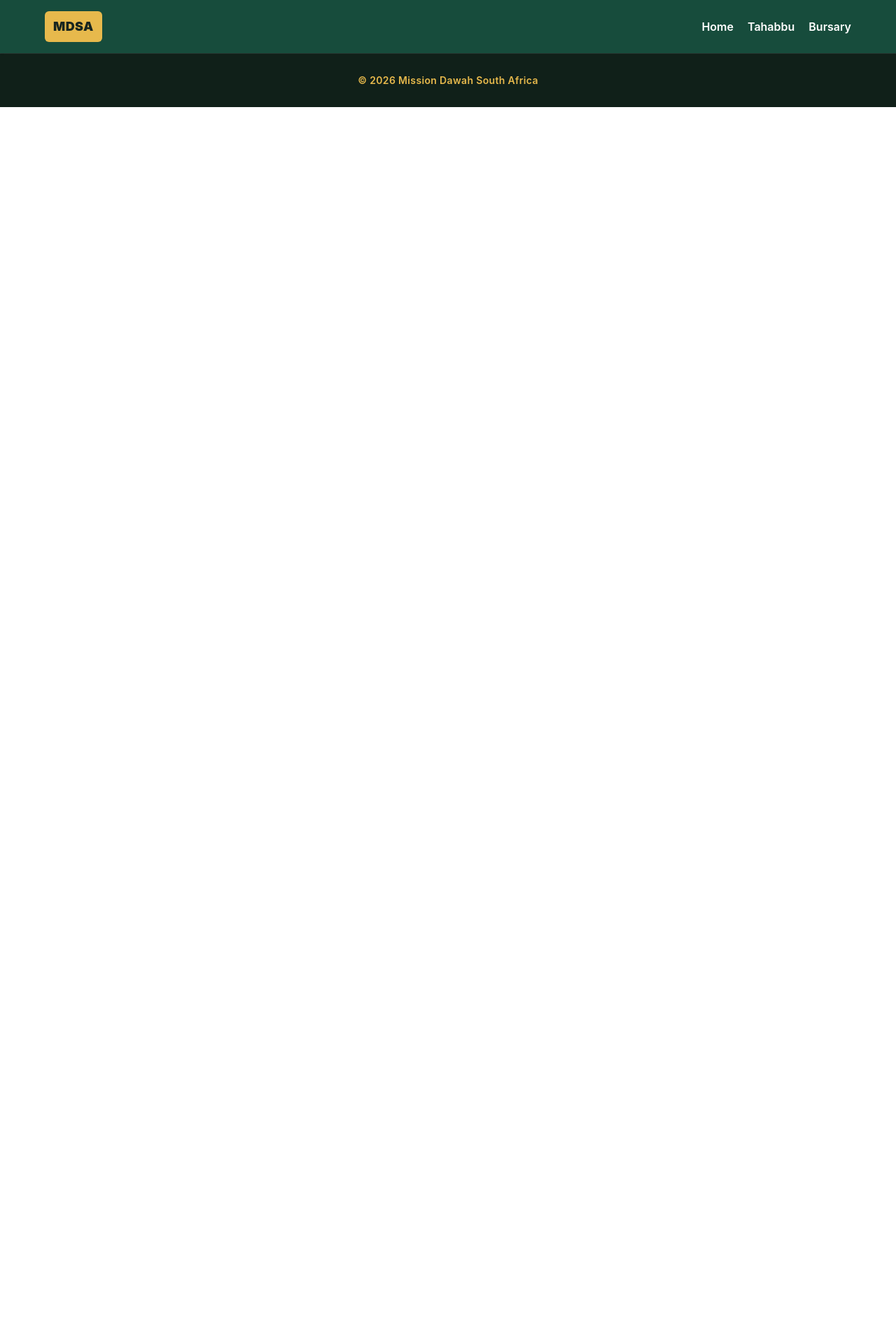
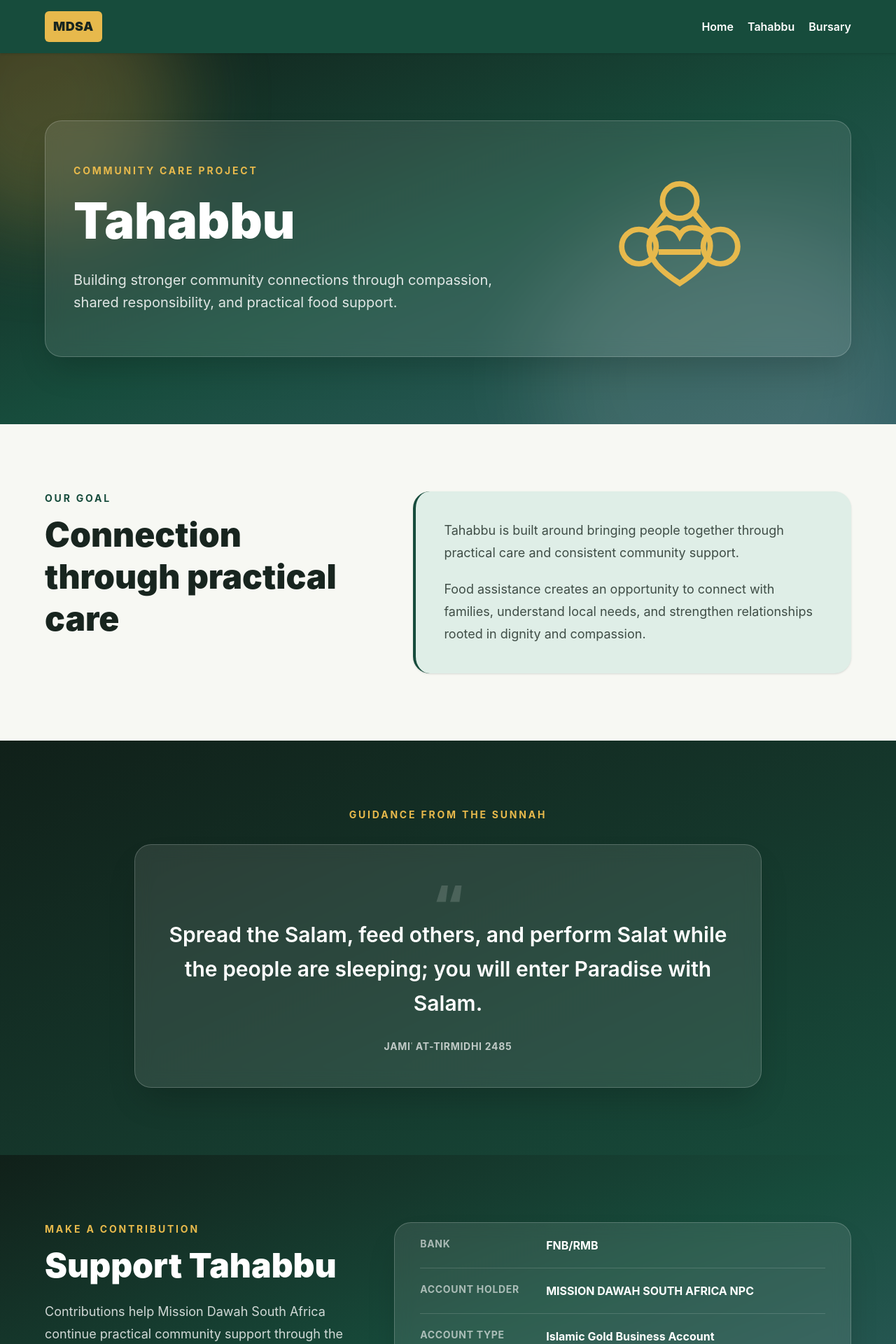
Before and after one commit to Sufyaan88/mission-dawah-sa, a Nuxt app: page /tahabbu in a window 1280 px wide. Shown: the top 1920 px of the page at 70% size. Before the commit the page ends 800 px from the top, so only its background shows below. Built offline with nearby package versions, Linux system fonts and the light colour scheme.

Commit message:
Wire Tahabbu page

```diff
--- a/app/components/ProjectBannerComponent.vue
+++ b/app/components/ProjectBannerComponent.vue
@@ -29,8 +29,9 @@ const themeClasses = computed(() => props.theme === 'blue'
     <div class="absolute -left-32 -top-32 size-96 rounded-full blur-3xl" :class="themeClasses.glow" />
     <div class="absolute -bottom-48 right-0 size-[32rem] rounded-full bg-white/10 blur-3xl" />
 
-    <div class="relative mx-auto grid max-w-6xl items-center gap-10 lg:grid-cols-[1.2fr_0.8fr]">
-      <div class="rounded-3xl border border-white/20 bg-white/10 p-7 shadow-2xl shadow-black/20 backdrop-blur-md sm:p-10">
+    <div class="relative mx-auto max-w-6xl">
+      <div class="grid items-center gap-8 rounded-3xl border border-white/20 bg-white/10 p-7 shadow-2xl shadow-black/20 backdrop-blur-md sm:p-10 lg:grid-cols-[1.2fr_0.8fr] lg:gap-12">
+        <div>
           <p class="text-sm font-bold uppercase tracking-[0.2em] text-[#e7b94c]">
             {{ props.eyebrow }}
           </p>
@@ -44,8 +45,9 @@ const themeClasses = computed(() => props.theme === 'blue'
           </p>
         </div>
 
-      <div class="grid min-h-64 place-items-center rounded-3xl border border-white/20 bg-white/10 p-8 text-[#e7b94c] shadow-xl backdrop-blur-md">
+        <div class="grid min-h-52 place-items-center text-[#e7b94c] lg:min-h-64">
           <slot name="visual" />
+        </div>
       </div>
     </div>
   </section>
--- /dev/null
+++ b/app/pages/tahabbu.vue
@@ -0,0 +1,54 @@
+<script setup lang="ts">
+import HadithSectionComponent from '../components/HadithSectionComponent.vue'
+import ProjectBannerComponent from '../components/ProjectBannerComponent.vue'
+import ProjectDonationComponent from '../components/ProjectDonationComponent.vue'
+import ProjectGoalComponent from '../components/ProjectGoalComponent.vue'
+</script>
+
+<template>
+  <main>
+    <ProjectBannerComponent
+      eyebrow="Community care project"
+      title="Tahabbu"
+      description="Building stronger community connections through compassion, shared responsibility, and practical food support."
+      theme="green"
+    >
+      <template #visual>
+        <svg class="h-48 w-48 sm:h-56 sm:w-56" viewBox="0 0 200 200" fill="none" stroke="currentColor" stroke-width="7" aria-hidden="true">
+          <circle cx="100" cy="52" r="22" />
+          <circle cx="48" cy="110" r="22" />
+          <circle cx="152" cy="110" r="22" />
+          <path d="M82 67 62 91M118 67l20 24M73 117h54" />
+          <path d="M100 157c-26-17-39-31-39-48 0-13 10-23 23-23 8 0 13 4 16 10 3-6 8-10 16-10 13 0 23 10 23 23 0 17-13 31-39 48Z" />
+        </svg>
+      </template>
+    </ProjectBannerComponent>
+
+    <ProjectGoalComponent
+      eyebrow="Our goal"
+      title="Connection through practical care"
+      :paragraphs="[
+        'Tahabbu is built around bringing people together through practical care and consistent community support.',
+        'Food assistance creates an opportunity to connect with families, understand local needs, and strengthen relationships rooted in dignity and compassion.',
+      ]"
+      theme="green"
+    />
+
+    <HadithSectionComponent
+      text="Spread the Salam, feed others, and perform Salat while the people are sleeping; you will enter Paradise with Salam."
+      source="Jamiʿ at-Tirmidhi 2485"
+      theme="green"
+    />
+
+    <ProjectDonationComponent
+      title="Support Tahabbu"
+      description="Contributions help Mission Dawah South Africa continue practical community support through the Tahabbu project."
+      bank-name="FNB/RMB"
+      account-holder="MISSION DAWAH SOUTH AFRICA NPC"
+      account-type="Islamic Gold Business Account"
+      account-number="63145999017"
+      branch-code="200409"
+      theme="green"
+    />
+  </main>
+</template>
```
Also changed, not shown: 1 other file (tests, documents, lock files or other folders). Lines whose indentation alone changed are shown as unchanged.
